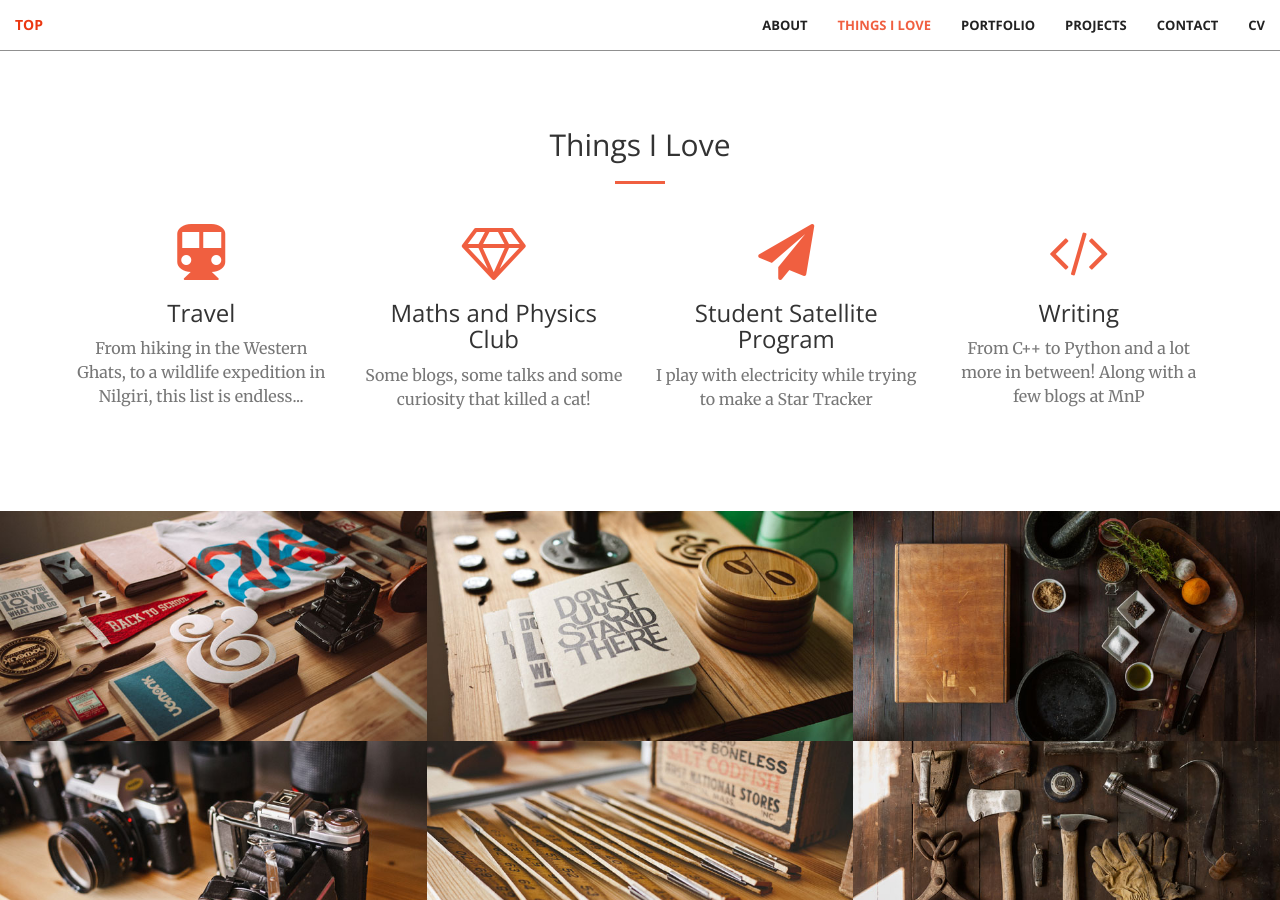
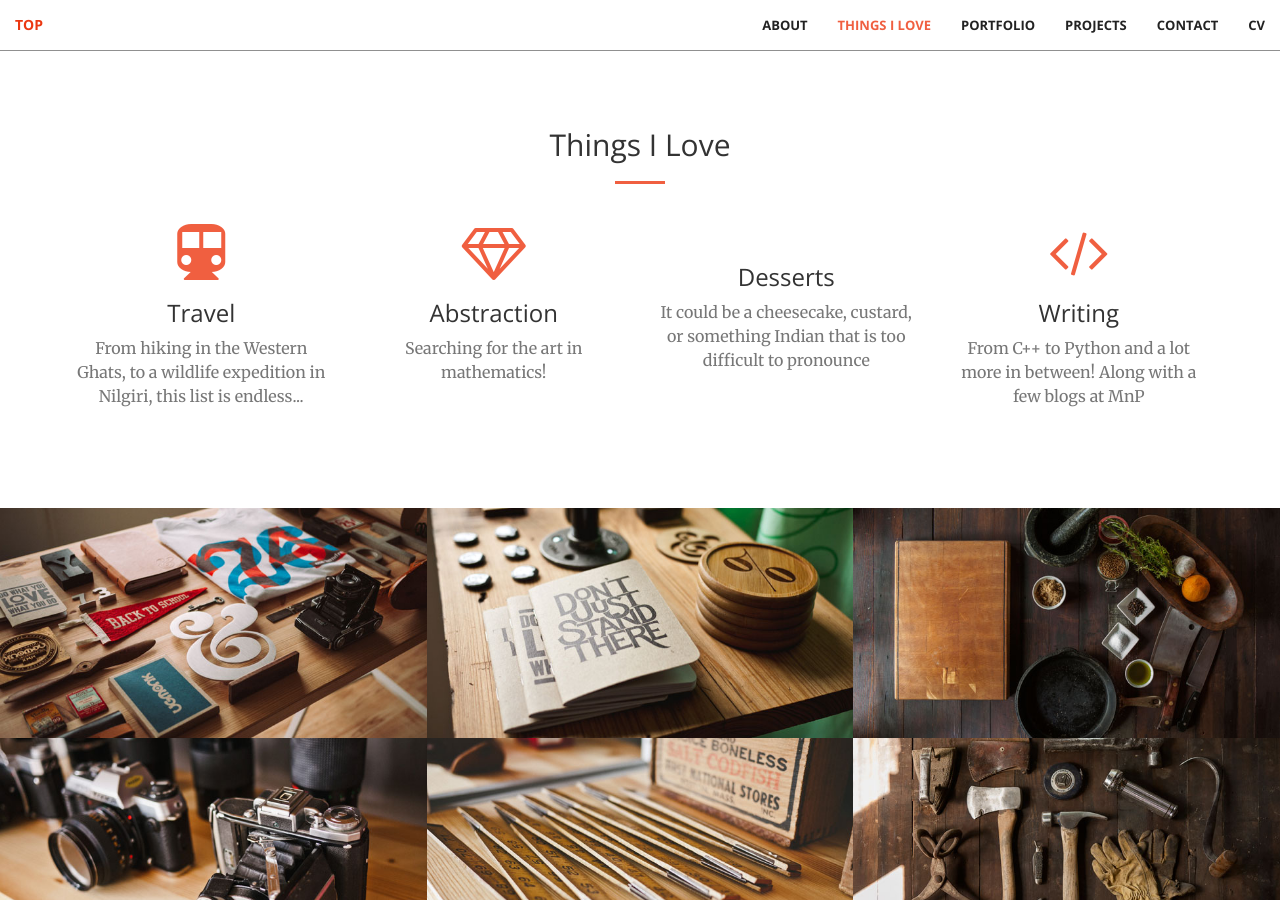
Before and after one commit to aravindbharathi/aravindbharathi.github.io, a Jekyll site: the page built from index.html, in a window 1280 px wide and 900 px high, scrolled down 1455 px. Built offline with Jekyll 4.4.1, drawn with Linux system fonts in a browser that asks for light colours.

Commit message:
Update stuff.html

```diff
--- a/_includes/stuff.html
+++ b/_includes/stuff.html
@@ -23,17 +23,17 @@
                     <a href="http://mnp-club.github.io/" target="_blank">
                     <i class="fa fa-4x fa-diamond wow bounceIn text-primary"></i>
                     </a>
-                    <h3>Maths and Physics Club</h3>
-                    <p class="text-muted">Some blogs, some talks and some curiosity that killed a cat!</p>
+                    <h3>Abstraction</h3>
+                    <p class="text-muted">Searching for the art in mathematics!</p>
                 </div>
             </div>
             <div class="col-lg-3 col-md-6 text-center">
                 <div class="service-box">
                     <a href="https://www.aero.iitb.ac.in/satlab/index.php" target="_blank">
-                    <i class="fa fa-4x fa-paper-plane wow bounceIn text-primary" data-wow-delay=".1s"></i>
+                    <i class="fa fa-4x fa-ice-cream wow bounceIn text-primary" data-wow-delay=".1s"></i>
                     </a>
-                    <h3>Student Satellite Program</h3>
-                    <p class="text-muted">I play with electricity while trying to make a Star Tracker</p>
+                    <h3>Desserts</h3>
+                    <p class="text-muted">It could be a cheesecake, custard, or something Indian that is too difficult to pronounce</p>
                 </div>
             </div>
             <div class="col-lg-3 col-md-6 text-center">
```
